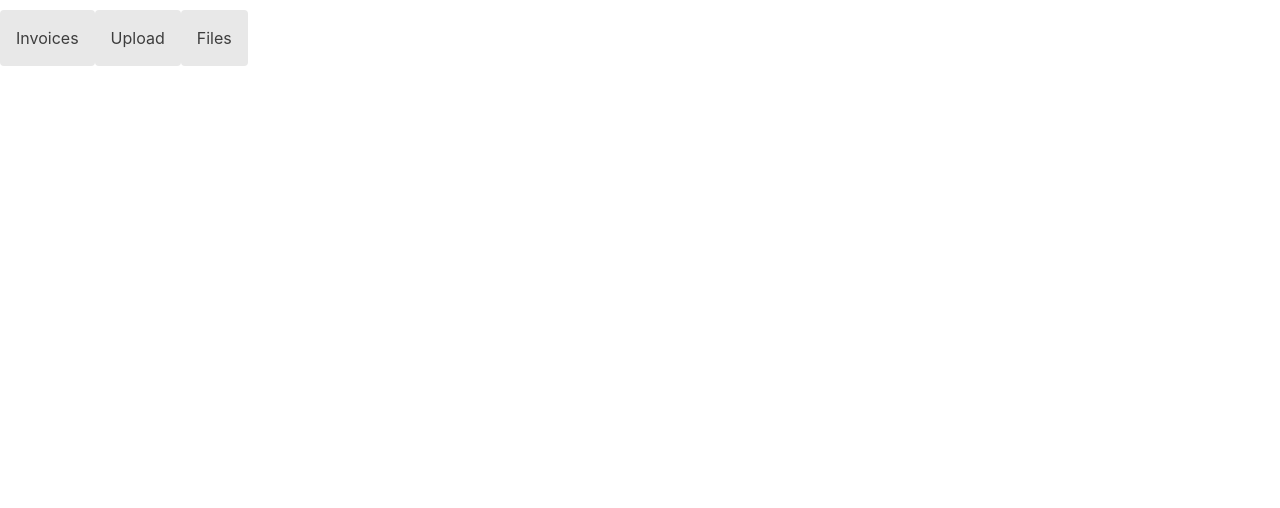
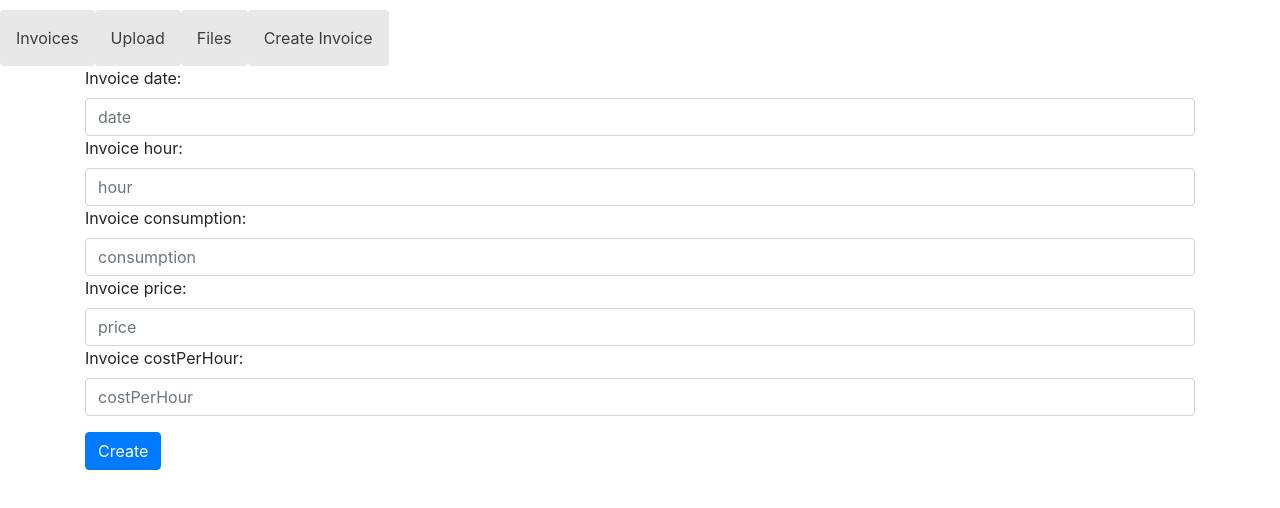
Before and after one commit to endnch/csv-frontend, an Angular app: page /createInvoice in a window 1280 px wide. Before the commit this address led to /. Shown: the top 508 px of the page. Built offline with nearby package versions, Linux system fonts and the light colour scheme.

Commit message:
Create invoice

```diff
--- a/src/app/app-routing.module.ts
+++ b/src/app/app-routing.module.ts
@@ -9,6 +9,7 @@ import { FilesComponent } from './files/files.component';
 import { UploadComponent } from './upload/upload.component';
 import { FileDetailComponent } from './file-detail/file-detail.component';
 import { FileRowComponent } from './file-row/file-row.component';
+import { CreateInvoiceComponent } from './create-invoice/create-invoice.component';
 
 const routes: Routes = [
   { path: '', redirectTo: '/invoices', pathMatch: 'full' },
@@ -21,6 +22,7 @@ const routes: Routes = [
   { path: 'file/:name', component: FileDetailComponent },
   { path: 'file/:name/:index', component: FileRowComponent },
   { path: 'upload', component: UploadComponent },
+  { path: 'createInvoice', component: CreateInvoiceComponent },
 ];
 
 @NgModule({
--- a/src/app/app.component.html
+++ b/src/app/app.component.html
@@ -2,6 +2,7 @@
   <a routerLink="/invoices">Invoices</a>
   <a routerLink="/upload">Upload</a>
   <a routerLink="/files">Files</a>
+  <a routerLink="/createInvoice">Create Invoice</a>
 </nav>
 <router-outlet></router-outlet>
 <app-messages></app-messages>
--- a/src/app/app.module.ts
+++ b/src/app/app.module.ts
@@ -18,6 +18,7 @@ import { FilesComponent } from './files/files.component';
 import { UploadComponent } from './upload/upload.component';
 import { FileDetailComponent } from './file-detail/file-detail.component';
 import { FileRowComponent } from './file-row/file-row.component';
+import { CreateInvoiceComponent } from './create-invoice/create-invoice.component';
 
 @NgModule({
   declarations: [
@@ -32,6 +33,7 @@ import { FileRowComponent } from './file-row/file-row.component';
     UploadComponent,
     FileDetailComponent,
     FileRowComponent,
+    CreateInvoiceComponent,
   ],
   imports: [
     BrowserModule,
--- /dev/null
+++ b/src/app/create-invoice/create-invoice.component.html
@@ -0,0 +1,51 @@
+<div class="container" *ngIf="invoice">
+  <form>
+    <div class="form-group">
+      <label for="invoice-date">Invoice date: </label>
+      <input
+        class="form-control"
+        name="invoice-date"
+        id="invoice-date"
+        [(ngModel)]="invoice.date"
+        placeholder="date"
+      />
+
+      <label for="invoice-hour">Invoice hour: </label>
+      <input
+        class="form-control"
+        name="invoice-hour"
+        id="invoice-hour"
+        [(ngModel)]="invoice.hour"
+        placeholder="hour"
+      />
+
+      <label for="invoice-consumption">Invoice consumption: </label>
+      <input
+        class="form-control"
+        name="invoice-consumption"
+        id="invoice-consumption"
+        [(ngModel)]="invoice.consumption"
+        placeholder="consumption"
+      />
+
+      <label for="invoice-price">Invoice price: </label>
+      <input
+        class="form-control"
+        name="invoice-price"
+        id="invoice-price"
+        [(ngModel)]="invoice.price"
+        placeholder="price"
+      />
+
+      <label for="invoice-costPerHour">Invoice costPerHour: </label>
+      <input
+        class="form-control"
+        name="invoice-costPerHour"
+        id="invoice-costPerHour"
+        [(ngModel)]="invoice.costPerHour"
+        placeholder="costPerHour"
+      />
+    </div>
+  </form>
+  <button class="btn btn-primary" (click)="create()">Create</button>
+</div>
--- /dev/null
+++ b/src/app/create-invoice/create-invoice.component.ts
@@ -0,0 +1,38 @@
+import { Component, OnInit } from '@angular/core';
+import { Invoice } from '../invoice';
+import { InvoiceService } from '../invoice.service';
+
+@Component({
+  selector: 'app-create-invoice',
+  templateUrl: './create-invoice.component.html',
+  styleUrls: ['./create-invoice.component.css'],
+})
+export class CreateInvoiceComponent implements OnInit {
+  invoice: Invoice = {
+    date: '',
+    hour: '',
+    consumption: '',
+    price: '',
+    costPerHour: '',
+  };
+
+  constructor(private invoiceService: InvoiceService) {}
+
+  ngOnInit(): void {}
+
+  create(): void {
+    if (this.invoice) {
+      this.invoiceService.createInvoice(this.invoice).subscribe(() => {
+        console.log('Invoice created');
+
+        this.invoice = {
+          date: '',
+          hour: '',
+          consumption: '',
+          price: '',
+          costPerHour: '',
+        };
+      });
+    }
+  }
+}
--- a/src/app/invoice.service.ts
+++ b/src/app/invoice.service.ts
@@ -46,4 +46,14 @@ export class InvoiceService {
       .delete<Invoice>(url, this.httpOptions)
       .pipe(tap((_) => console.log(`deleted invoice id=${invoice._id}`)));
   }
+
+  createInvoice(invoice: Invoice): Observable<any> {
+    const url = `http://localhost:8000/api/csv/invoice`;
+
+    return this.http
+      .post(url, invoice, this.httpOptions)
+      .pipe(
+        tap((res: any) => console.log(`created invoice id=${res.data._id}`))
+      );
+  }
 }
```
Also changed, not shown: src/app/create-invoice/create-invoice.component.css (added), 1 other file (tests, documents, lock files or other folders).
